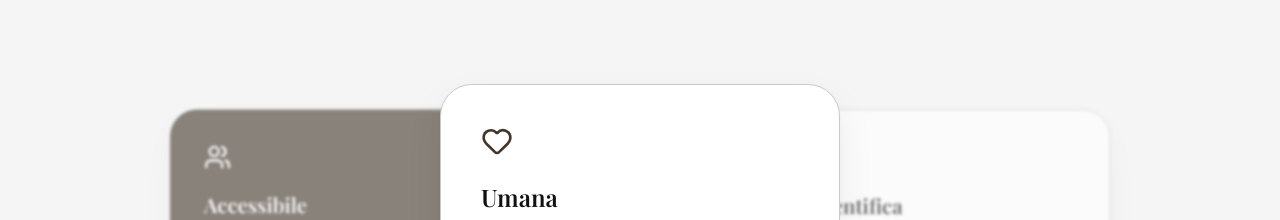
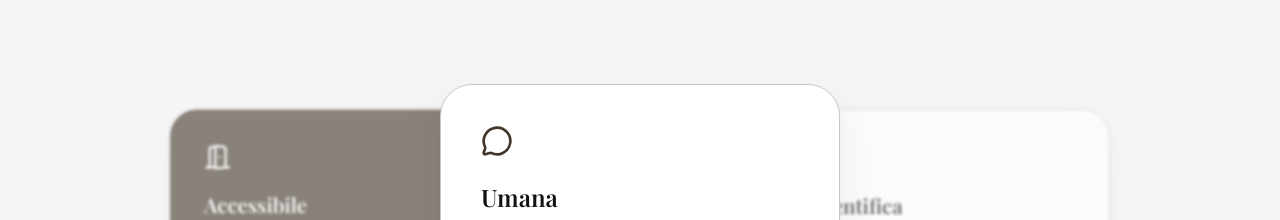
Before and after one commit to applicaaps/applica, a Next.js app in the folder applica-app/: page / in a window 1280 px wide. Shown: the part 1520-1740 px from the top of the page. Built offline with nearby package versions, Linux system fonts and the light colour scheme; a web font is replaced by a local one.

Commit message:
feat: add PrinciplesCarousel component with animated slider for core values

```diff
--- a/applica-app/components/PrinciplesCarousel.tsx
+++ b/applica-app/components/PrinciplesCarousel.tsx
@@ -2,14 +2,14 @@
 
 import { useState, useEffect } from "react"
 import { motion, AnimatePresence } from "framer-motion"
-import { Users, Heart, Brain, CheckCircle2 } from "lucide-react"
+import { DoorOpen, MessageCircle, LayoutGrid, ClipboardList } from "lucide-react"
 
 const principles = [
   {
     id: 0,
     title: "Accessibile",
     desc: "Tariffe calmierate, percorsi in convenzione, nessun costo nascosto. Il benessere psicologico non è un servizio premium: è un diritto che difendiamo ogni giorno nella pratica.",
-    icon: Users,
+    icon: DoorOpen,
     colorClass: "bg-[var(--color-primary)] text-[var(--color-on-primary)]",
     iconClass: "text-white"
   },
@@ -17,7 +17,7 @@ const principles = [
     id: 1,
     title: "Umana",
     desc: "La relazione terapeutica è lo strumento più potente che abbiamo. La costruiamo con rispetto, attenzione e continuità.",
-    icon: Heart,
+    icon: MessageCircle,
     colorClass: "bg-white border border-[var(--color-outline-variant)] text-[var(--color-on-surface)]",
     iconClass: "text-[var(--color-primary)]"
   },
@@ -25,7 +25,7 @@ const principles = [
     id: 2,
     title: "Scientifica",
     desc: "Protocolli basati su evidenze scientifiche, formazione continua e supervisione clinica. Ogni intervento ha un fondamento verificabile.",
-    icon: Brain,
+    icon: LayoutGrid,
     colorClass: "bg-white border border-[var(--color-outline-variant)] text-[var(--color-on-surface)]",
     iconClass: "text-[var(--color-primary)]"
   },
@@ -33,9 +33,9 @@ const principles = [
     id: 3,
     title: "Pratica",
     desc: "Carte terapeutiche, schede di monitoraggio, kit esperienziali, materiali psicoeducativi. Non ci limitiamo alla seduta: diamo strumenti concreti da usare nella vita di ogni giorno.",
-    icon: CheckCircle2,
-    colorClass: "bg-[var(--color-secondary-container)] text-[var(--color-on-secondary-container)]",
-    iconClass: "text-[var(--color-on-secondary-container)]"
+    icon: ClipboardList,
+    colorClass: "bg-[#b59540] text-white",
+    iconClass: "text-white"
   }
 ]
 
```
